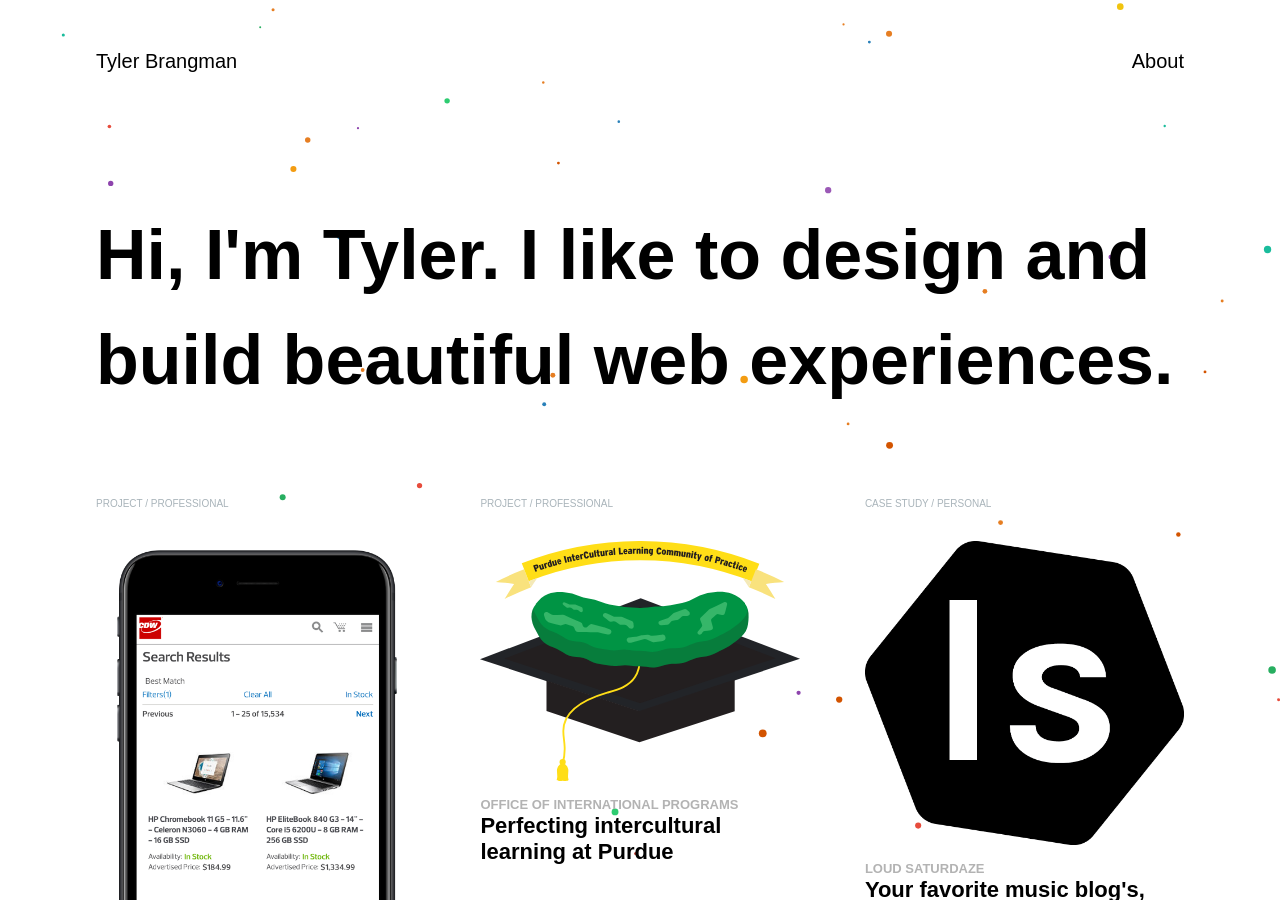
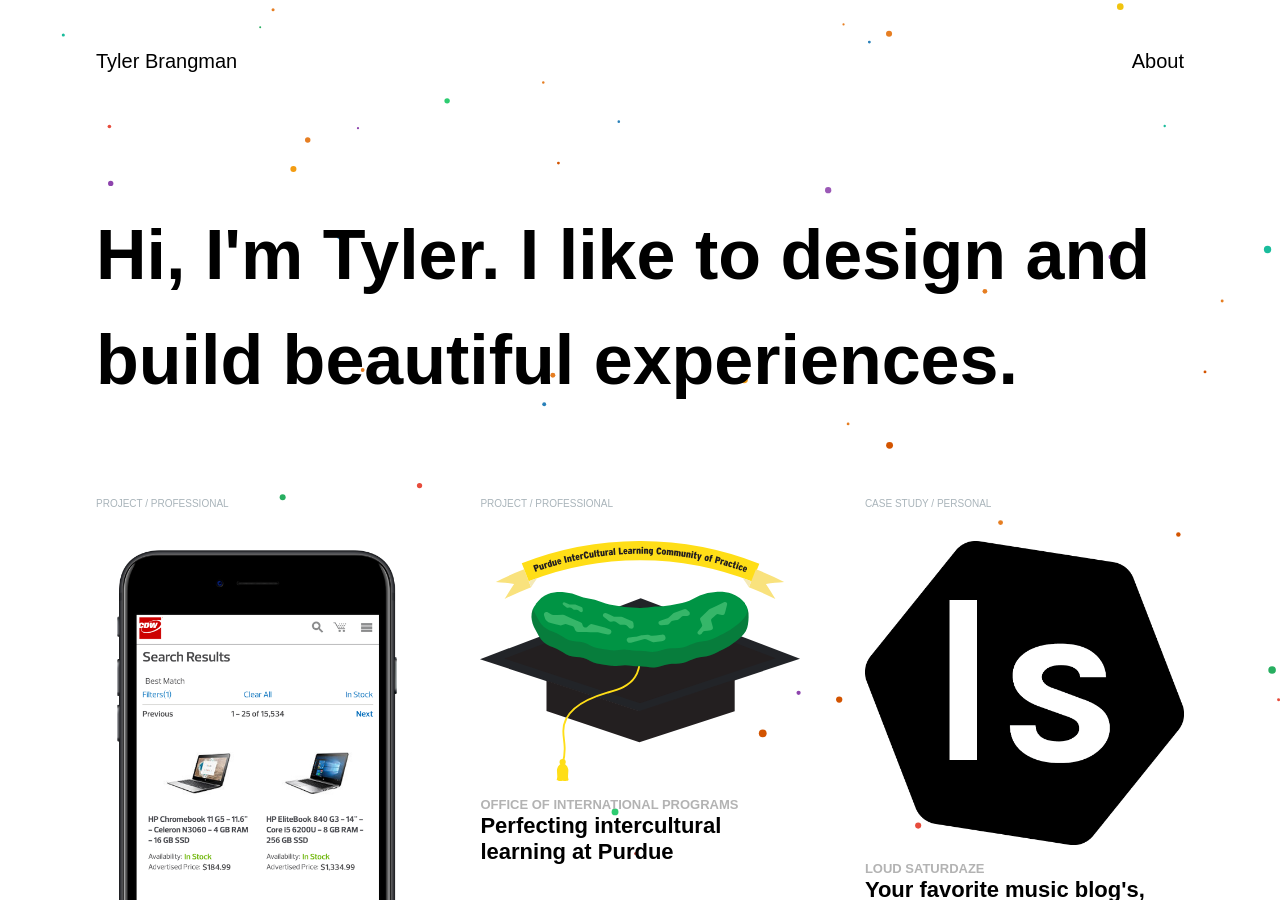
Before and after one commit to tbrangman/tbrangman.github.io, a Jekyll site: the page built from index.html, in a window 1280 px wide and 900 px high. Built offline with Jekyll 4.4.1, drawn with Linux system fonts in a browser that asks for light colours; nearby versions of some CDN libraries; some web fonts are replaced.

Commit message:
change intro

```diff
--- a/index.html
+++ b/index.html
@@ -2,7 +2,7 @@
 layout: default
 ---
 <div class="row intro">
-  <h1>Hi, I'm Tyler. I like to design and build beautiful web experiences.</h1>
+  <h1>Hi, I'm Tyler. I like to design and build beautiful experiences.</h1>
 </div>
 
 <div id="grid-item" class="row fp">
```
